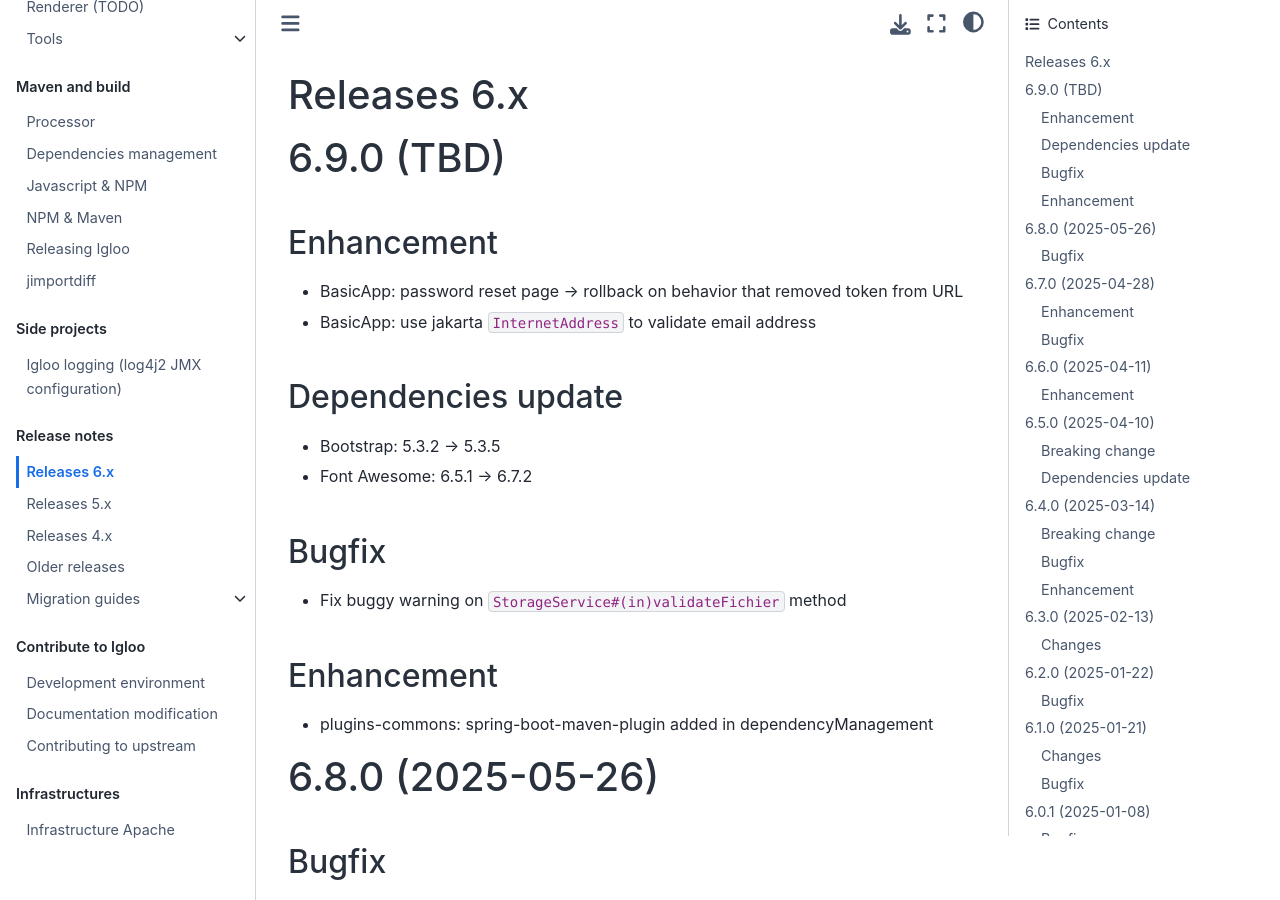
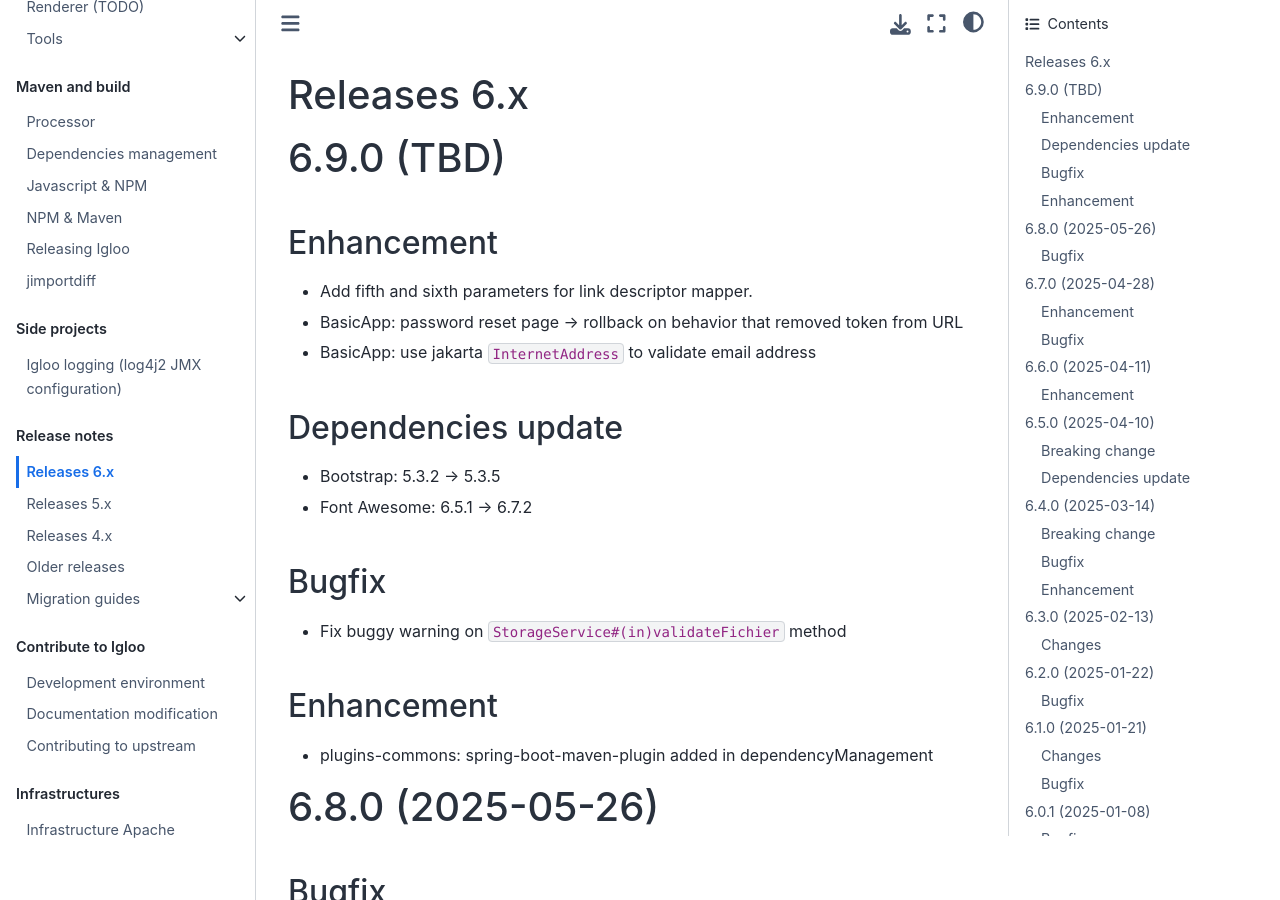
Before and after one commit to igloo-project/igloo-doc, a Sphinx documentation site: the page built from source/release-notes/releases-6.x.md, in a window 1280 px wide and 900 px high. Built offline with Sphinx 7.4.7 and the Sphinx Book theme 1.1.4, drawn with Linux system fonts in a browser that asks for light colours.

Commit message:
changelog update

```diff
--- a/source/release-notes/releases-6.x.md
+++ b/source/release-notes/releases-6.x.md
@@ -4,6 +4,7 @@
 
 ## Enhancement
 
+* Add fifth and sixth parameters for link descriptor mapper.
 * BasicApp: password reset page -> rollback on behavior that removed
   token from URL
 * BasicApp: use jakarta `InternetAddress` to validate email address
```
